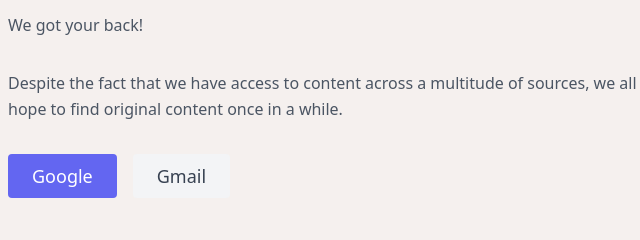
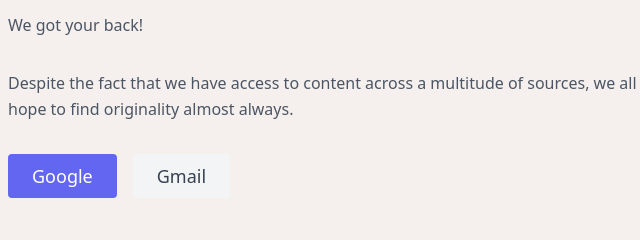
Before and after one commit to varshaeturi/Ravasaki.github.io, a plain HTML site: page index.html in a window 1280 px wide. Shown: the part 284-524 px from the top of the page, 12-652 px from the left. Drawn offline with nearby package versions, Linux system fonts and the light colour scheme.

Commit message:
Update index.html

```diff
--- a/index.html
+++ b/index.html
@@ -39,7 +39,7 @@
         <br class="hidden lg:inline-block">your content?
       </h1>
       <p class="mb-8 leading-relaxed">We got your back!</p>
-      <p class="mb-8 leading-relaxed">Despite the fact that we have access to content across a multitude of sources, we all hope to find original content once in a while.
+      <p class="mb-8 leading-relaxed">Despite the fact that we have access to content across a multitude of sources, we all hope to find originality almost always.
       </p>
 
       <div class="flex justify-center">
```
